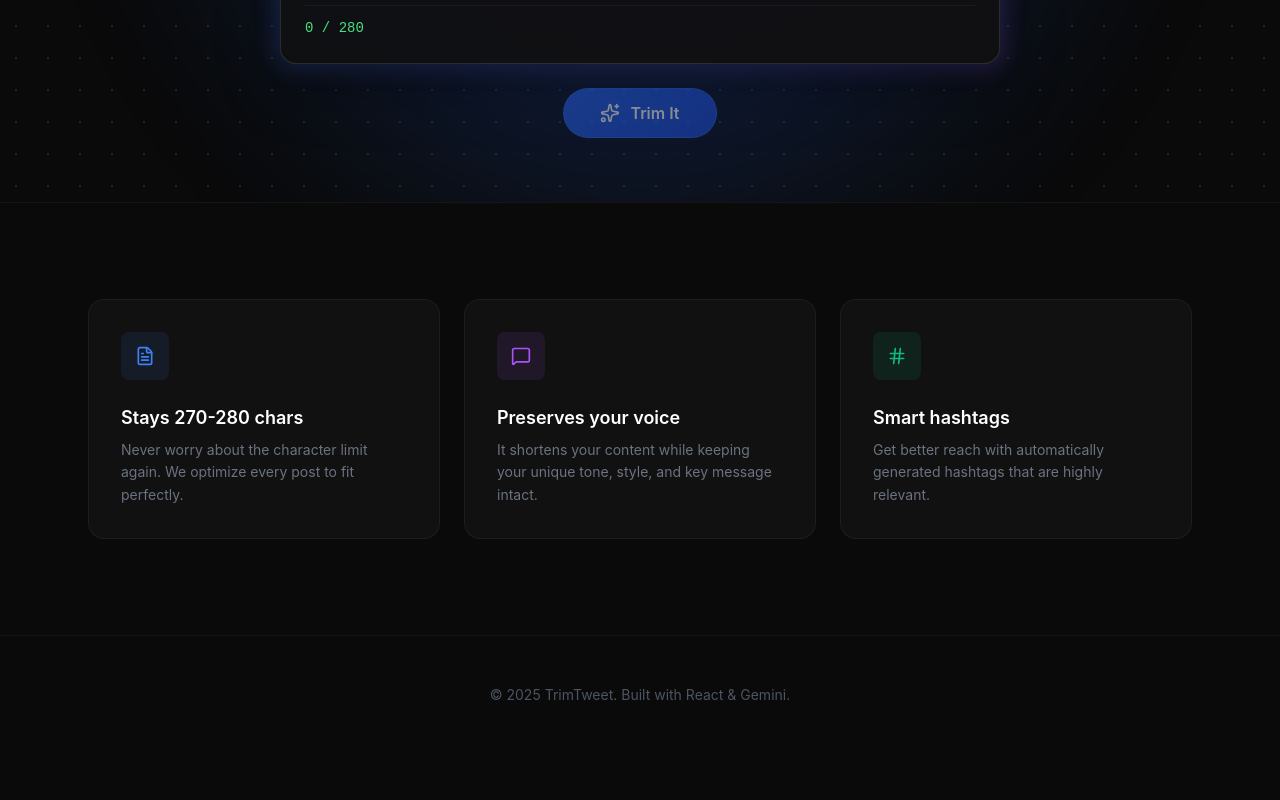
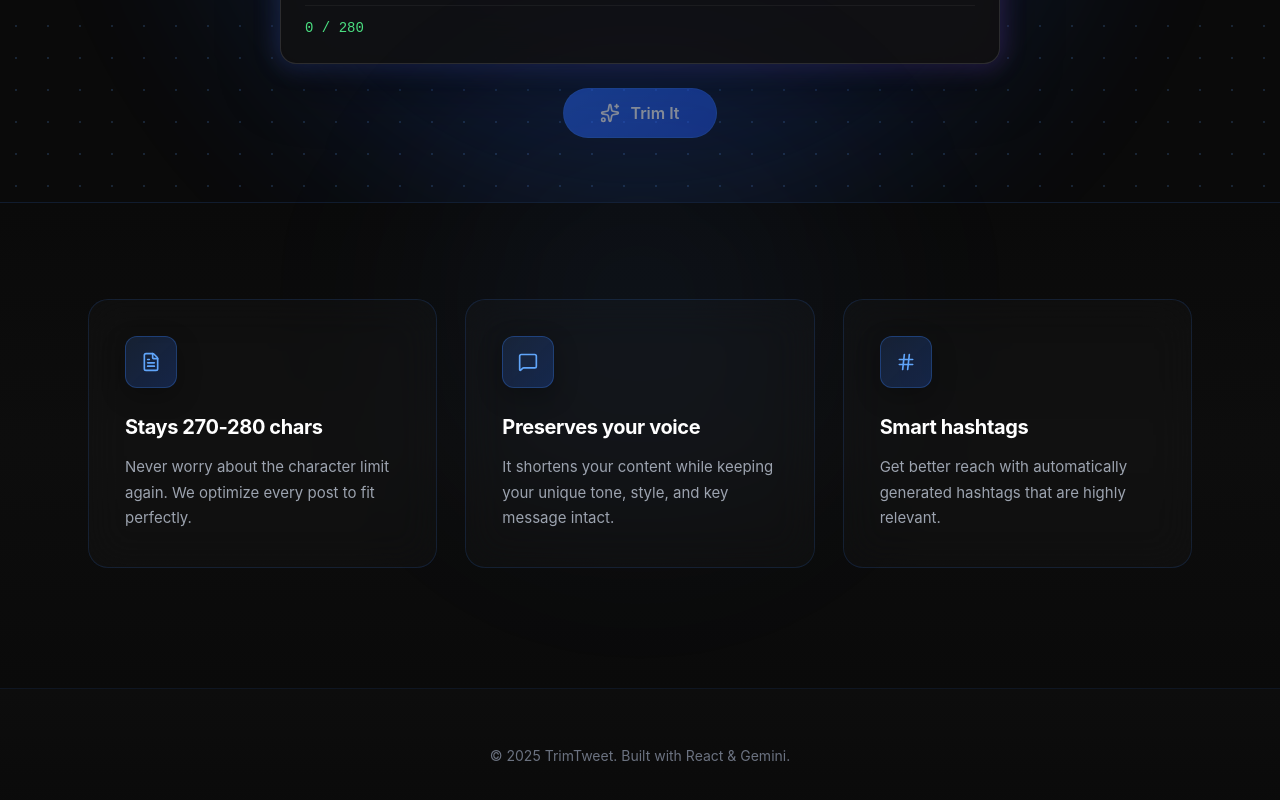
Before and after one commit to AnanthuNarashimman/trim_tweet, a React (Vite) app in the folder client/: page / in a window 1280 px wide. Shown: the part 598-1398 px from the top of the page. Before the commit the page ends 1351 px from the top, so only its background shows below. Built offline with nearby package versions, Linux system fonts and the light colour scheme.

Commit message:
Footer and feature cards updated

```diff
--- a/client/src/PageStyles/Page.css
+++ b/client/src/PageStyles/Page.css
@@ -474,11 +474,24 @@
 
         /* --- Features Section --- */
         .features-section {
-          background-color: #0A0A0A;
-          padding: 96px 0;
-          border-top: 1px solid rgba(255, 255, 255, 0.05);
+          background: linear-gradient(to bottom, #0A0A0A 0%, #0d0d0d 50%, #0A0A0A 100%);
+          padding: 96px 0 120px;
+          border-top: 1px solid rgba(59, 130, 246, 0.15);
           position: relative;
           z-index: 10;
+        }
+        .features-section::before {
+          content: '';
+          position: absolute;
+          top: -200px;
+          left: 50%;
+          transform: translateX(-50%);
+          width: 600px;
+          height: 600px;
+          background: radial-gradient(circle, rgba(59, 130, 246, 0.08) 0%, transparent 70%);
+          border-radius: 50%;
+          filter: blur(80px);
+          pointer-events: none;
         }
 
         .features-container {
@@ -490,72 +503,132 @@
         .features-grid {
           display: grid;
           grid-template-columns: 1fr;
-          gap: 24px;
+          gap: 28px;
         }
         @media (min-width: 768px) {
           .features-grid { grid-template-columns: repeat(3, 1fr); }
         }
 
         .feature-card {
-          background-color: #111111;
-          padding: 32px;
-          border-radius: 16px;
-          border: 1px solid rgba(255, 255, 255, 0.05);
-          transition: all 0.3s ease;
+          background: rgba(255, 255, 255, 0.02);
+          padding: 36px;
+          border-radius: 20px;
+          border: 1px solid rgba(59, 130, 246, 0.15);
+          transition: all 0.4s cubic-bezier(0.4, 0, 0.2, 1);
           position: relative;
+          overflow: hidden;
+          backdrop-filter: blur(20px);
+          -webkit-backdrop-filter: blur(20px);
+        }
+        .feature-card::before {
+          content: '';
+          position: absolute;
+          inset: 0;
+          border-radius: 20px;
+          padding: 1px;
+          background: linear-gradient(135deg, rgba(59, 130, 246, 0.4), rgba(96, 165, 250, 0.2), transparent);
+          -webkit-mask: linear-gradient(#fff 0 0) content-box, linear-gradient(#fff 0 0);
+          -webkit-mask-composite: xor;
+          mask-composite: exclude;
+          opacity: 0;
+          transition: opacity 0.4s ease;
+        }
+        .feature-card::after {
+          content: '';
+          position: absolute;
+          top: -50%;
+          left: -50%;
+          width: 200%;
+          height: 200%;
+          background: radial-gradient(circle, rgba(59, 130, 246, 0.08) 0%, transparent 70%);
+          opacity: 0;
+          transition: opacity 0.4s ease;
+        }
+        .feature-card:hover::before {
+          opacity: 1;
+        }
+        .feature-card:hover::after {
+          opacity: 1;
         }
         .feature-card:hover {
-          background-color: #161616;
-          border-color: rgba(255, 255, 255, 0.1);
+          transform: translateY(-8px);
+          background: rgba(255, 255, 255, 0.04);
+          border-color: rgba(59, 130, 246, 0.4);
+          box-shadow: 0 20px 60px rgba(0, 0, 0, 0.4), 0 0 40px rgba(59, 130, 246, 0.2);
         }
 
         .feature-icon-wrapper {
-          width: 48px;
-          height: 48px;
-          border-radius: 8px;
+          width: 52px;
+          height: 52px;
+          border-radius: 12px;
           display: flex;
           align-items: center;
           justify-content: center;
           margin-bottom: 24px;
-          transition: background-color 0.3s ease;
+          transition: all 0.4s ease;
+          position: relative;
+          background: linear-gradient(135deg, rgba(59, 130, 246, 0.15), rgba(37, 99, 235, 0.25));
+          border: 1px solid rgba(59, 130, 246, 0.3);
+          color: #60a5fa;
+          box-shadow: 0 8px 24px rgba(0, 0, 0, 0.3);
+        }
+        .feature-icon-wrapper::after {
+          content: '';
+          position: absolute;
+          inset: 0;
+          border-radius: 12px;
+          background: inherit;
+          filter: blur(12px);
+          opacity: 0;
+          transition: opacity 0.4s ease;
+        }
+        .feature-card:hover .feature-icon-wrapper::after {
+          opacity: 0.7;
+        }
+        .feature-card:hover .feature-icon-wrapper {
+          transform: scale(1.1) rotate(5deg);
+          background: linear-gradient(135deg, rgba(59, 130, 246, 0.25), rgba(37, 99, 235, 0.35));
+          box-shadow: 0 0 30px rgba(59, 130, 246, 0.5);
         }
 
-        .icon-blue { background: rgba(59, 130, 246, 0.1); color: #3b82f6; }
-        .feature-card:hover .icon-blue { background: rgba(59, 130, 246, 0.2); }
-
-        .icon-purple { background: rgba(168, 85, 247, 0.1); color: #a855f7; }
-        .feature-card:hover .icon-purple { background: rgba(168, 85, 247, 0.2); }
-
-        .icon-emerald { background: rgba(16, 185, 129, 0.1); color: #10b981; }
-        .feature-card:hover .icon-emerald { background: rgba(16, 185, 129, 0.2); }
+        .icon-blue { }
+        .icon-purple { }
+        .icon-emerald { }
 
         .feature-title {
-          font-size: 1.125rem;
-          font-weight: 600;
+          font-size: 1.25rem;
+          font-weight: 700;
           color: white;
-          margin-bottom: 8px;
+          margin-bottom: 12px;
+          letter-spacing: -0.02em;
+          transition: color 0.3s ease;
+        }
+        .feature-card:hover .feature-title {
+          color: #dbeafe;
         }
 
         .feature-desc {
-          color: #6b7280;
-          font-size: 0.875rem;
-          line-height: 1.6;
+          color: #9ca3af;
+          font-size: 0.9375rem;
+          line-height: 1.7;
           transition: color 0.3s;
+          font-weight: 400;
         }
-        .feature-card:hover .feature-desc { color: #9ca3af; }
+        .feature-card:hover .feature-desc { color: #d1d5db; }
 
         /* --- Footer --- */
         .footer {
-          background-color: #0A0A0A;
-          padding: 48px 0;
-          border-top: 1px solid rgba(255, 255, 255, 0.05);
+          background: linear-gradient(to top, #0A0A0A 0%, #0d0d0d 100%);
+          padding: 56px 0;
+          border-top: 1px solid rgba(59, 130, 246, 0.1);
           text-align: center;
           position: relative;
           z-index: 10;
         }
         .footer-text {
-          color: #4b5563;
+          color: #6b7280;
           font-size: 0.875rem;
+          font-weight: 400;
         }
 
         /* Helpers */
```
